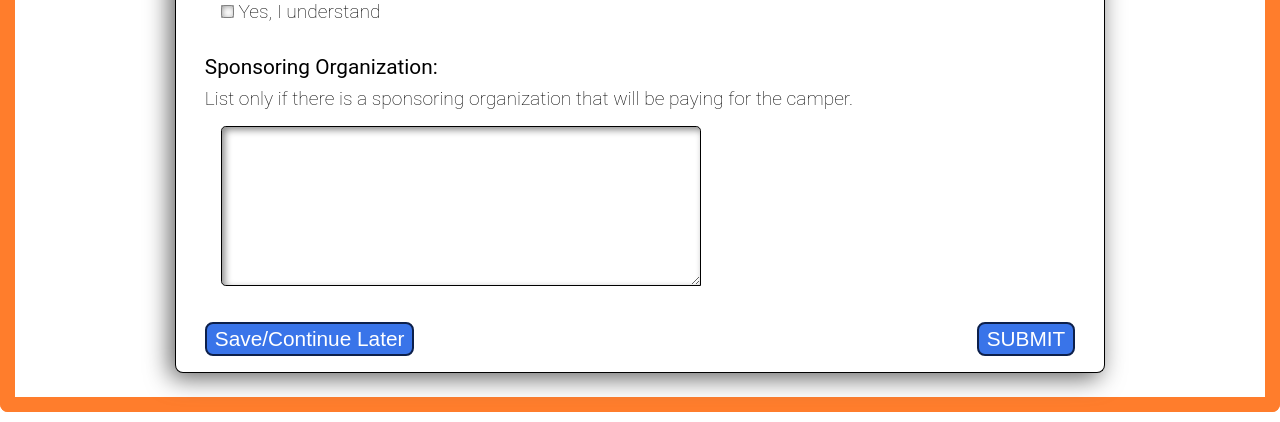
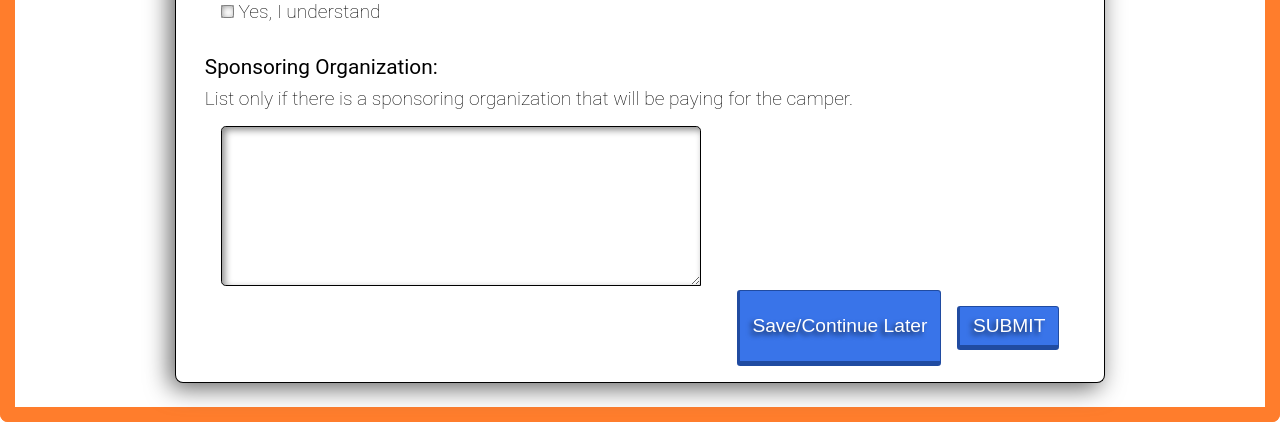
Before and after one commit to Team-Allies/camp-aspyre, a Django app: page / in a window 1280 px wide. Shown: the part 4105-4527 px from the top of the page. Run offline with Django 3.2, Linux system fonts and the light colour scheme; a user stored in the database is signed in; tables that the repository leaves empty hold one stand-in row (values such as "Sample post").

Commit message:
Removed SAVE buttons. Updated CSS so that there is a uniform SUBMIT button throughout.

```diff
--- a/core/static/css/camper_form.css
+++ b/core/static/css/camper_form.css
@@ -24,6 +24,31 @@ body {
   width: 100%;
   height: 100%;
   width: fit-content;
+}
+
+button {
+  padding-top: 0.5rem;
+  padding-left: 0.8rem;
+  padding-right: 0.8rem;
+  padding-bottom: 0.5rem;
+  font-size: 1.2rem;
+  border-radius: 0.2rem;
+  color: white;
+  background-color: #3974e9;
+  border-top: 1px solid #204ba1;
+  border-left: 3px solid #204ba1;
+  border-right: 1.7px solid #204ba1;
+  border-bottom: 5px solid #204ba1;
+  text-shadow: -3px 3px 5px rgba(0, 0, 0, 0.692);
+}
+
+button:active {
+  transform: scale(0.9);
+  background-color: #2b57ad;
+}
+
+button:focus {
+  outline: none;
 }
 
 
@@ -357,7 +382,7 @@ body {
 .save_submit_button_container {
   display: flex;
   flex-direction: row;
-  justify-content: space-between;
+  justify-content: flex-end;
   margin-right: 1rem;
 }
 
@@ -365,6 +390,14 @@ body {
 /*|=====| Styling for submit button at the bottom of the form |=====|*/
 
 .submit_button {
+  margin: 1rem;
+}
+
+
+/*|=====| Styling for save button at the bottom of the form |=====|*/
+
+
+/* .save_button {
   background-color: #3974e9;
   color: white;
   border: 2px solid #0d204b;
@@ -376,24 +409,7 @@ body {
   padding-right: 0.5rem;
   padding-bottom: 0.2rem;
   border-radius: 0.5rem;
-}
-
-
-/*|=====| Styling for save button at the bottom of the form |=====|*/
-
-.save_button {
-  background-color: #3974e9;
-  color: white;
-  border: 2px solid #0d204b;
-  font-size: 1.3rem;
-  margin-top: 2rem;
-  margin-left: 1rem;
-  padding-top: 0.2rem;
-  padding-left: 0.5rem;
-  padding-right: 0.5rem;
-  padding-bottom: 0.2rem;
-  border-radius: 0.5rem;
-}
+} */
 
 .fancy_divider_container {
   display: flex;
@@ -463,3 +479,37 @@ body {
   margin-top: 0.5rem;
   margin-left: 3rem;
 }
+
+.scholarship_button_container {
+  display: flex;
+  justify-content: center;
+  margin-top: 1rem;
+}
+
+
+/*
+.scholarship_button {
+  padding-top: 0.5rem;
+  padding-left: 0.8rem;
+  padding-right: 0.8rem;
+  padding-bottom: 0.5rem;
+  font-size: 1.2rem;
+  border-radius: 0.2rem;
+  color: white;
+  background-color: #3974e9;
+  border-top: 1px solid #204ba1;
+  border-left: 3px solid #204ba1;
+  border-right: 1.7px solid #204ba1;
+  border-bottom: 5px solid #204ba1;
+  text-shadow: -3px 3px 5px rgba(0, 0, 0, 0.692);
+} */
+
+
+/* .scholarship_button:active {
+  transform: scale(0.9);
+  background-color: #2b57ad;
+}
+
+.scholarship_button:focus {
+  outline: none;
+} */
```
